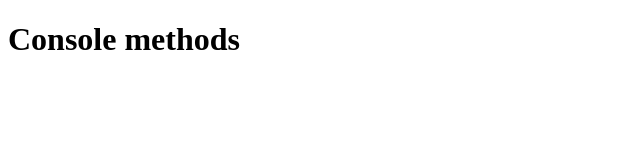
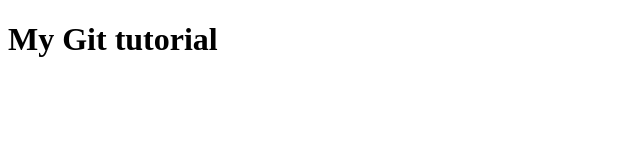
Before and after one commit to nshukla6/project123, a website: page index.html in a window 1280 px wide. Shown: the whole page, without its empty margins (0-640 px from the left). Drawn offline with nearby package versions, Linux system fonts and the light colour scheme.

Commit message:
changes are done

```diff
--- a/index.html
+++ b/index.html
@@ -13,6 +13,6 @@
         </script>
     </head>
     <body>
-    <h1>Console methods</h1>
+    <h1>My Git tutorial</h1>
     </body>
 </html>
```
